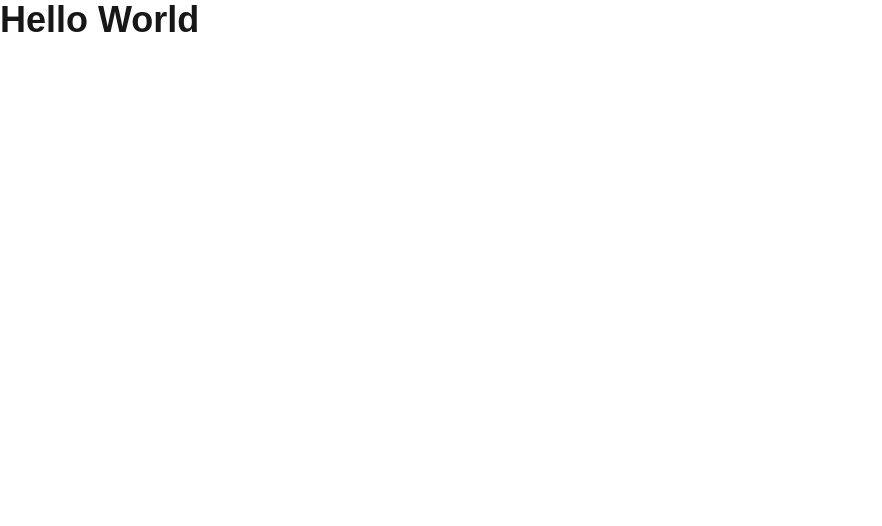
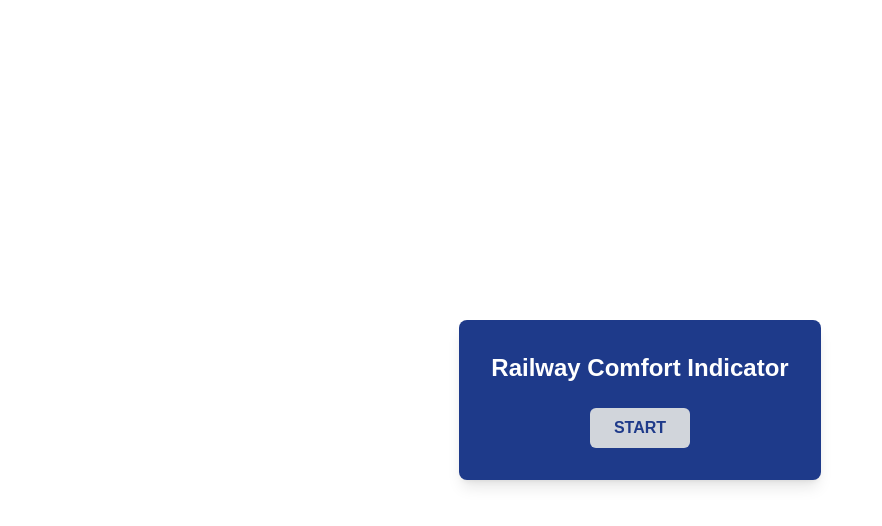
Before and after one commit to RailwayAppAnomalyDetection/fullstack, a Next.js app: page / in a window 1280 px wide. Shown: the top 526 px of the page, without its empty margins (0-882 px from the left). Built offline with nearby package versions, Linux system fonts and the light colour scheme.

Commit message:
feat: add start page

```diff
--- a/app/page.tsx
+++ b/app/page.tsx
@@ -1,10 +1,17 @@
-import Hello from "./components/hello";
+// import Hello from "./components/hello";
 
 export default function Home() {
   return (
     <>
-      <h1 className="text-4xl font-bold">Hello World</h1>
-      <Hello />
+      <div className="flex h-screen items-center justify-center bg-array-100">
+        <div className="bg-blue-900 text-white p-8 rounded-lg shadow-lg text-center">
+          <h1 className="text-2xl font-bold mb-6">Railway Comfort Indicator</h1>
+          <button className="bg-gray-300 text-blue-900 font-semibold px-6 py-2 rounded-md hover:bg-gray-400">
+            START
+          </button>
+        </div>
+      </div>
+      {/* <Hello /> */}
     </>
   );
 }
```
